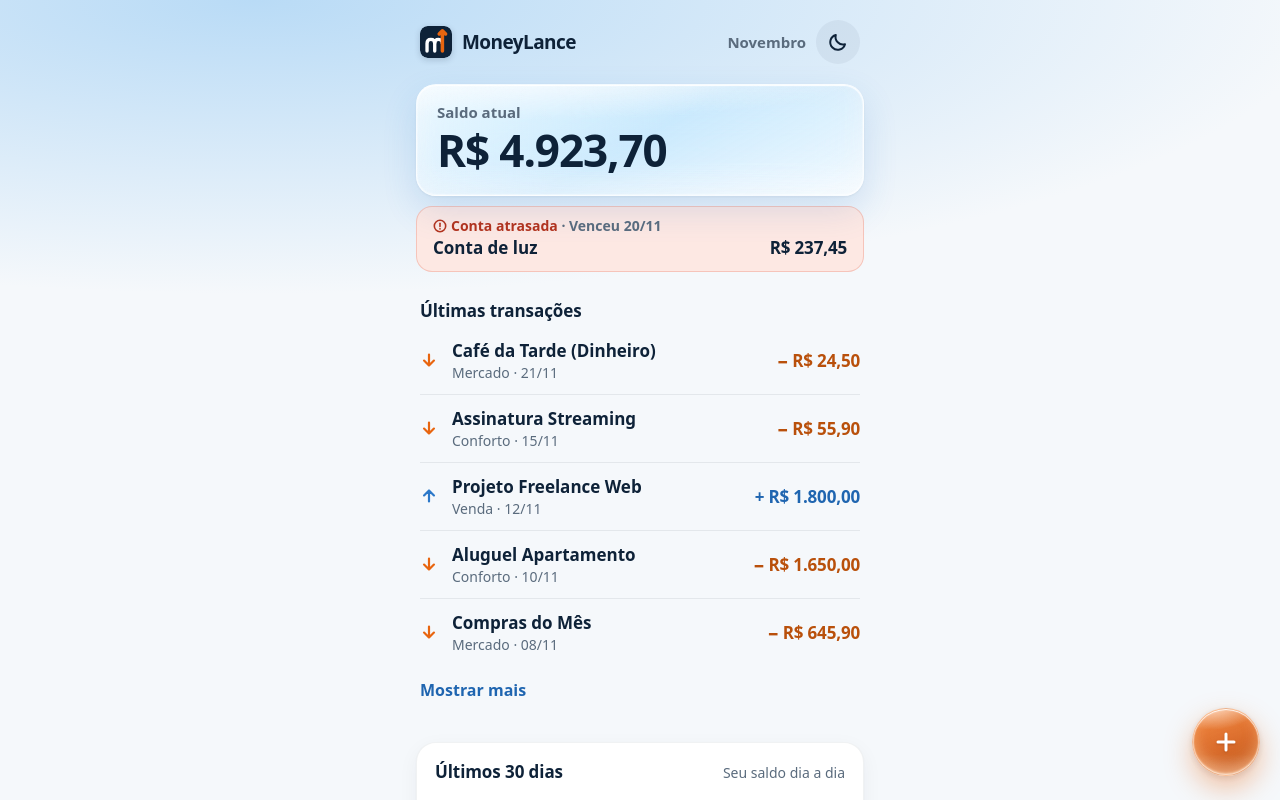
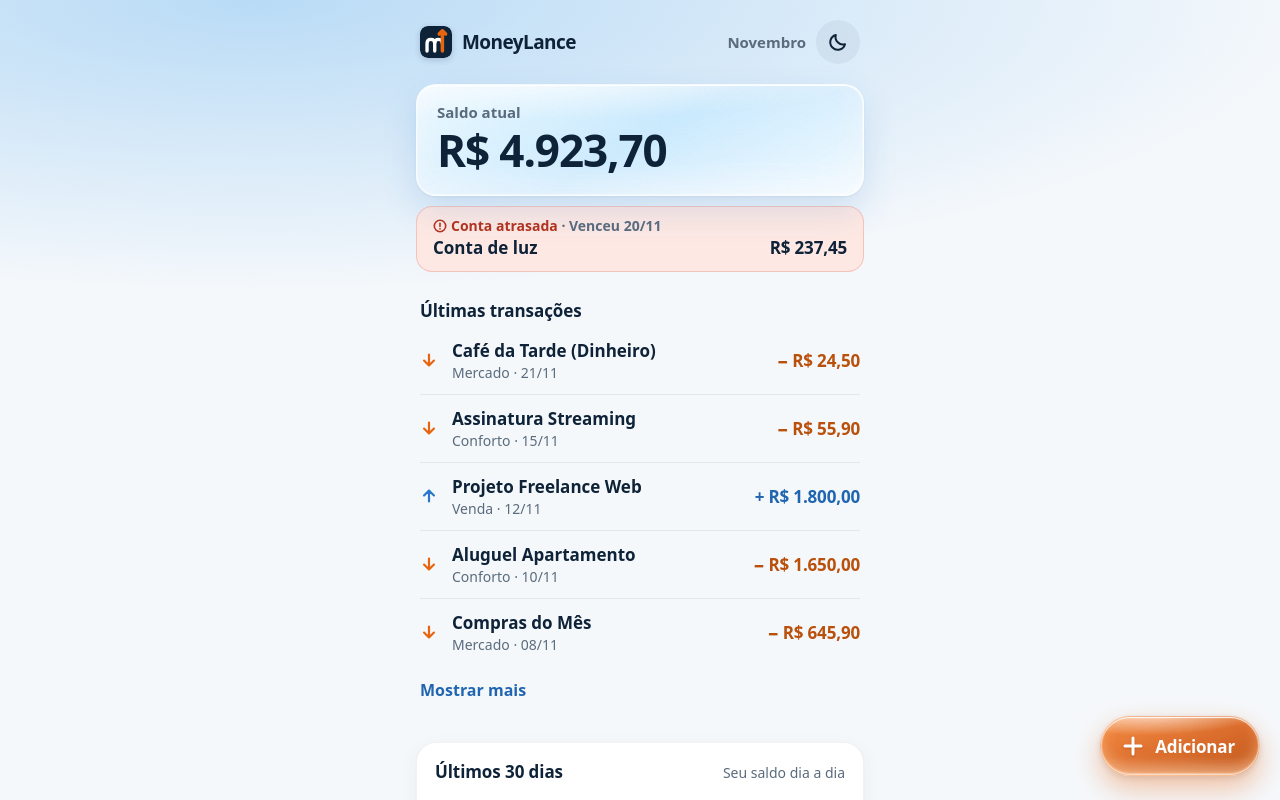
Before and after one commit to daviarendreis/moneylance-frontend, a React (Vite) app: page / in a window 1280 px wide. Shown: the top 800 px of the page. Built offline with nearby package versions, Linux system fonts and the light colour scheme.

Commit message:
feat(ui): show '+ Adicionar' label on the FAB at the top of the page
Co-Authored-By: Claude Opus 5.5 <noreply@anthropic.com>

```diff
--- a/src/components/ui/FabMenu.module.css
+++ b/src/components/ui/FabMenu.module.css
@@ -58,6 +58,22 @@
 
 .fabOpen svg {
   transform: rotate(45deg);
+}
+
+/* Topo da página: pílula "+ Adicionar" */
+.fabExtended {
+  width: auto;
+  height: 60px;
+  gap: 8px;
+  padding: 0 24px 0 18px;
+  border-radius: var(--radius-pill);
+}
+
+.fabLabel {
+  font-size: 17px;
+  font-weight: 800;
+  letter-spacing: -0.01em;
+  white-space: nowrap;
 }
 
 /* Opções do menu */
--- a/src/components/ui/FabMenu.tsx
+++ b/src/components/ui/FabMenu.tsx
@@ -149,12 +149,14 @@ export default function FabMenu({ transactionForm, billForm }: FabMenuProps) {
                 <button
                     ref={fabRef}
                     type="button"
-                    className={`${styles.fab} ${view === "menu" ? styles.fabOpen : ""} ${compact && view === "closed" ? styles.fabCompact : ""} glass glass--orange`}
+                    className={`${styles.fab} ${view === "menu" ? styles.fabOpen : ""} ${compact && view === "closed" ? styles.fabCompact : ""} ${!compact && view === "closed" ? styles.fabExtended : ""} glass glass--orange`}
                     onClick={() => setView(view === "menu" ? "closed" : "menu")}
                     aria-label={view === "menu" ? "Fechar menu" : "Adicionar"}
                     aria-expanded={view === "menu"}
                 >
                     <PlusIcon />
+                    {/* No topo da página o botão diz o que faz; ao rolar, volta a ser só o "+" */}
+                    {!compact && view === "closed" ? <span className={styles.fabLabel}>Adicionar</span> : null}
                 </button>
             )}
 
```
